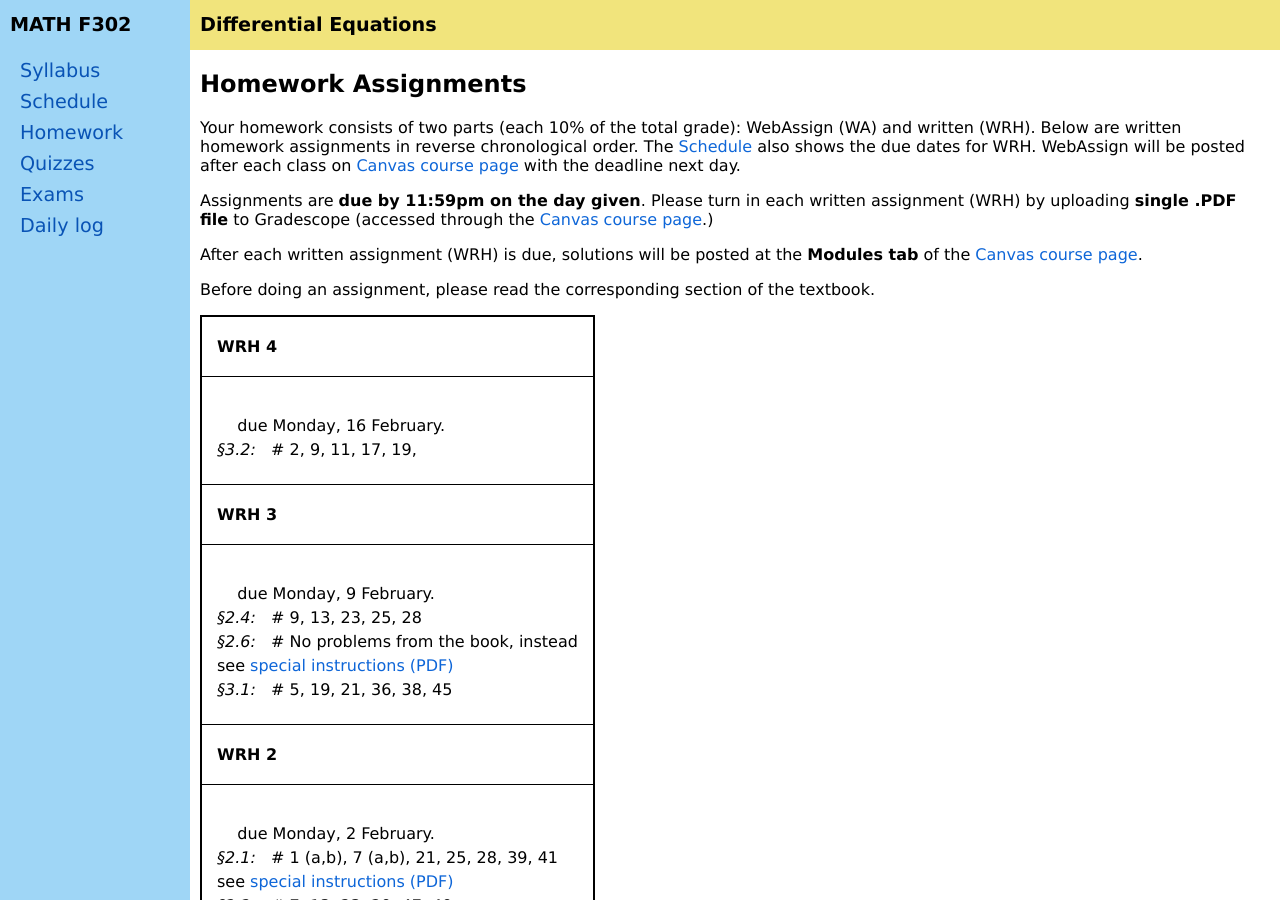
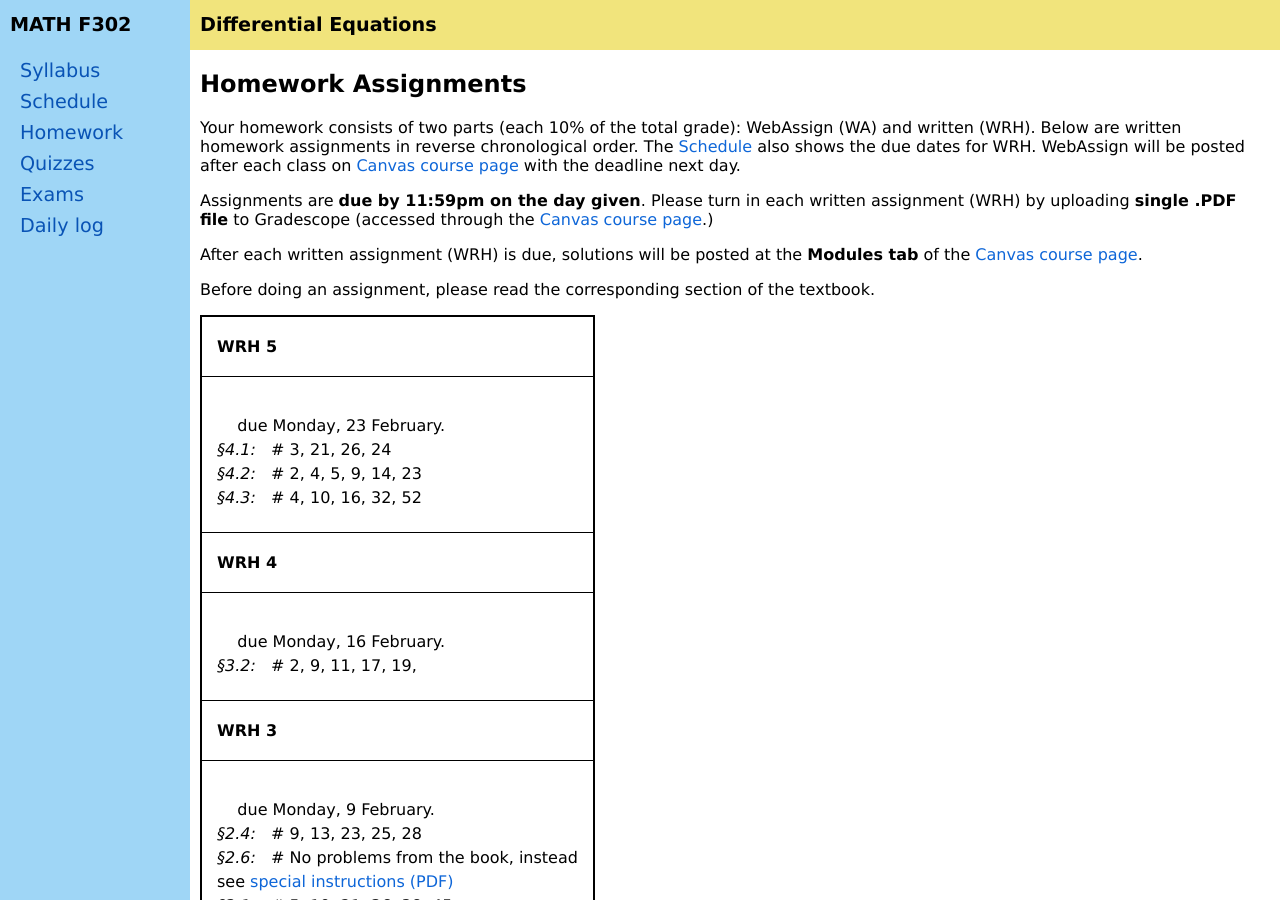
Before and after one commit to blackcurrantpi/ode, a Jekyll site: the page built from homework.md, in a window 1280 px wide and 900 px high. Built offline with Jekyll 4.4.1, drawn with Linux system fonts in a browser that asks for light colours.

Commit message:
post wrh 5 and upd daily

```diff
--- a/_data/daily.yml
+++ b/_data/daily.yml
@@ -79,16 +79,16 @@ daily:
   description: Higher order linear DE
   chapter: 4.1
 
-# - name: Monday 29 September
-#   description: Linear homogenous DE with constant coefficients
-#   chapter: 4.3
+- name: Monday 16 February
+  description: Reduction of order
+  chapter: 4.2
 
-# - name: Wednesday 1 October
-#   description: Quiz 3
+- name: Wednesday 18 February
+  description: Quiz 3
 
-# - name: Friday 3 October
-#   description: Reduction of order
-#   chapter: 4.2
+- name: Friday 3 October
+  description: Homogeneous linear DE with constant coefficients
+  chapter: 4.3
 
 # - name: Monday 6 October
 #   description: Higher order DEs
--- a/_data/homework.yml
+++ b/_data/homework.yml
@@ -67,13 +67,16 @@ homework:
 #   - section: 4.4
 #     problems: 1, 2, 5, 7, 10, 19, 28, 34
 
-# - name: WRH 6
-# - due: Monday, 6 October
-#   sections:
-#   - section: 4.3
-#     problems: 4, 10, 16, 32, 52
-#   - section: 4.2
-#     problems: 5, 9, 23
+- name: WRH 5
+- due: Monday, 23 February
+  sections:
+  - section: 4.1
+    problems: 3, 21, 26, 24
+  - section: 4.2
+    problems: 2, 4, 5, 9, 14, 23
+  - section: 4.3
+    problems: 4, 10, 16, 32, 52
+
 
 
 - name: WRH 4
```
